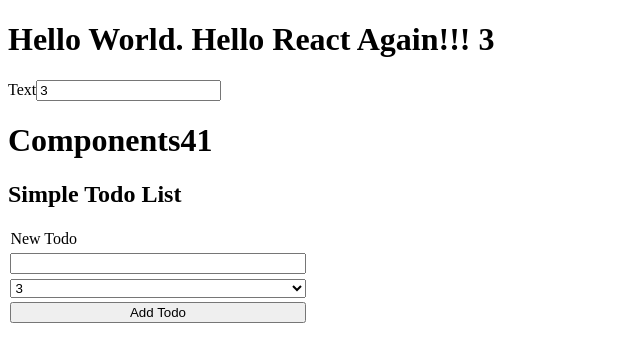
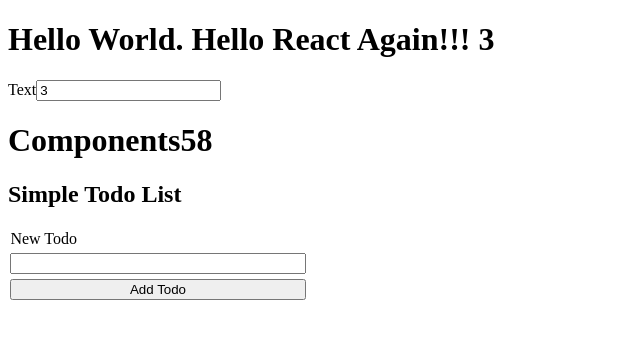
Before and after one commit to KangWoosung/react-simplified-beginner, a React (Vite) app: page / in a window 1280 px wide. Shown: the top 362 px of the page, without its empty margins (0-640 px from the left). Built offline with nearby package versions, Linux system fonts and the light colour scheme.

Commit message:
58. Form Validation 숙제 시작

```diff
--- a/src/App.jsx
+++ b/src/App.jsx
@@ -20,6 +20,8 @@ import Components49 from "./versions/Components49";
 import Components51 from "./versions/Components51";
 import Components53 from "./versions/Components53";
 import Components55 from "./versions/Components55";
+import Components57 from "./versions/Components57";
+import Components58 from "./versions/Components58";
 
 const test = "";
 //  make div with class large and id with largeId
@@ -36,7 +38,7 @@ function App() {
         <input id="inputId" type="number" defaultValue={3} />
       </div>
       {/* <Components11 /> */}
-      <Components55 />
+      <Components58 />
     </>
   );
 }
--- a/src/versions/Components55.jsx
+++ b/src/versions/Components55.jsx
@@ -41,7 +41,7 @@ const Components55 = () => {
   };
   return (
     <>
-      <h1>Components41</h1>
+      <h1>Components55</h1>
       <h2>Simple Todo List</h2>
       <ul id="list">
         {allTodos.map((eachTodo) => {
--- /dev/null
+++ b/src/versions/Components57.jsx
@@ -0,0 +1,33 @@
+import React from "react";
+import { useState, useEffect, useRef } from "react";
+import Child41 from "./components/Child41";
+import "../css/styles41.css";
+
+const Components57 = () => {
+  const inputRef = useRef();
+
+  useEffect(() => {
+    console.log("useEffect rendering...");
+  }, []);
+
+  const handleSubmit = (e) => {
+    e.preventDefault();
+    const name = inputRef.current.value;
+    if (name === "") return;
+    else alert(`Name: ${name}`);
+  };
+  return (
+    <>
+      <h1>Components57</h1>
+      <h2>Simple Todo List</h2>
+
+      <form onSubmit={handleSubmit} id="new-todo-form">
+        <label htmlFor="todo-input">New Todo</label>
+        <input type="text" id="todo-input" ref={inputRef} />
+        <button>Add Todo</button>
+      </form>
+    </>
+  );
+};
+
+export default Components57;
--- /dev/null
+++ b/src/versions/Components58.jsx
@@ -0,0 +1,26 @@
+import React from "react";
+import { useState, useEffect, useRef } from "react";
+
+const Components58 = () => {
+  const inputRef = useRef();
+
+  const handleSubmit = (e) => {
+    e.preventDefault();
+    const name = inputRef.current.value;
+  };
+
+  return (
+    <>
+      <h1>Components58</h1>
+      <h2>Simple Todo List</h2>
+
+      <form onSubmit={handleSubmit} id="new-todo-form">
+        <label htmlFor="todo-input">New Todo</label>
+        <input type="text" id="todo-input" ref={inputRef} />
+        <button>Add Todo</button>
+      </form>
+    </>
+  );
+};
+
+export default Components58;
```
